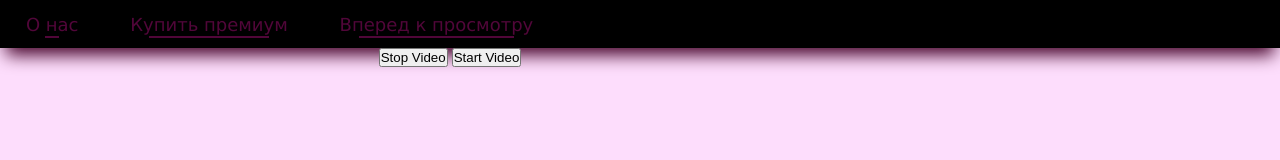
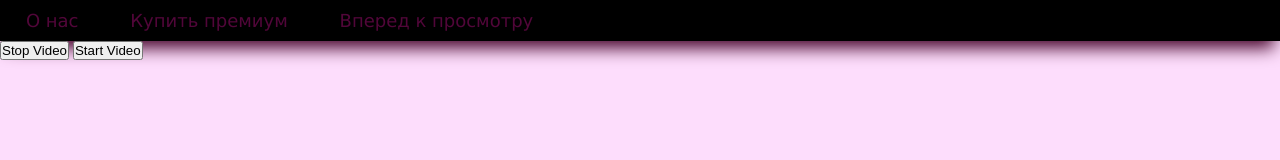
Before and after one commit to FelhageDike/OnlineMovie_, a website: page index.html in a window 1280 px wide. Drawn offline with Linux system fonts and the light colour scheme.

Commit message:
страница новая

```diff
--- a/index.html
+++ b/index.html
@@ -14,22 +14,12 @@
     <header class="blok-menu">
     <ul class="menu">
         <li style="color:#340926;"><a href="index.html">О нас</a></li>
-        <li><a href="/premium.html">Купить премиум</a></li>
-        <li><a href="/go_watch.html">Вперед к просмотру</a></li>
+        <li><a href="premium.html">Купить премиум</a></li>
+        <li><a href="go_watch.html">Вперед к просмотру</a></li>
     </ul>
 
     </header>
 <body>
-<!---
-<div class="blok-menu">
-    <ul class="menu">
-        <li style="color:#340926;"><a href="index.html">О нас</a></li>
-        <li><a href="/premium.html">Купить премиум</a></li>
-        <li><a href="/go_watch.html">Вперед к просмотру</a></li>
-    </ul>
-</div>
---->
-
 
 <div class="media">
 
--- a/style.css
+++ b/style.css
@@ -23,22 +23,19 @@ box-shadow: 0px 13px 17px -6px #440128;
    }
 .menu
 {
-margin:0 auto;
+margin: auto;
 display:inline-block;
-
 box-sizing: border-box;
 text-align: center;
 }
 .menu li a
 {
-    display: inline-block;
-  position: relative;
-  color: #510639;
-  text-decoration: none;
-  padding: 0.2em 0.05em;
-  border-bottom: 0px solid rgb(97, 1, 46);
+text-align: center;
+color: #510639;
+text-decoration: none;
+padding: 0.2em 0.05em;
+border-bottom: 0px solid rgb(97, 1, 46);
 font: 18px Verdana, Arial, Helvetica, sans-serif;
-display: block;
 margin: auto;
 text-decoration: none;
 color: #510639;
@@ -49,10 +46,9 @@ z-index: 1;
 }
 .menu li a::after
 {
+    text-align: center;
     content: '';
-    display: block;
     height: 2px;
-    position: absolute;
     bottom: 0;
     right: 1.25rem;
     left: 1.25rem;
@@ -126,7 +122,6 @@ border:0px;
 }
 .media
 {
-    width: 900;
 margin:0 auto;
 display:inline-block;
 box-sizing: border-box;
@@ -139,3 +134,10 @@ width: 300px;
 float: right;
 margin:0 50px;
 }
+#ytplayer
+{
+margin:0 auto;
+display:inline-block;
+box-sizing: border-box;
+text-align: center;
+}
```
Also changed, not shown: premium.html (+1 -1 lines).
